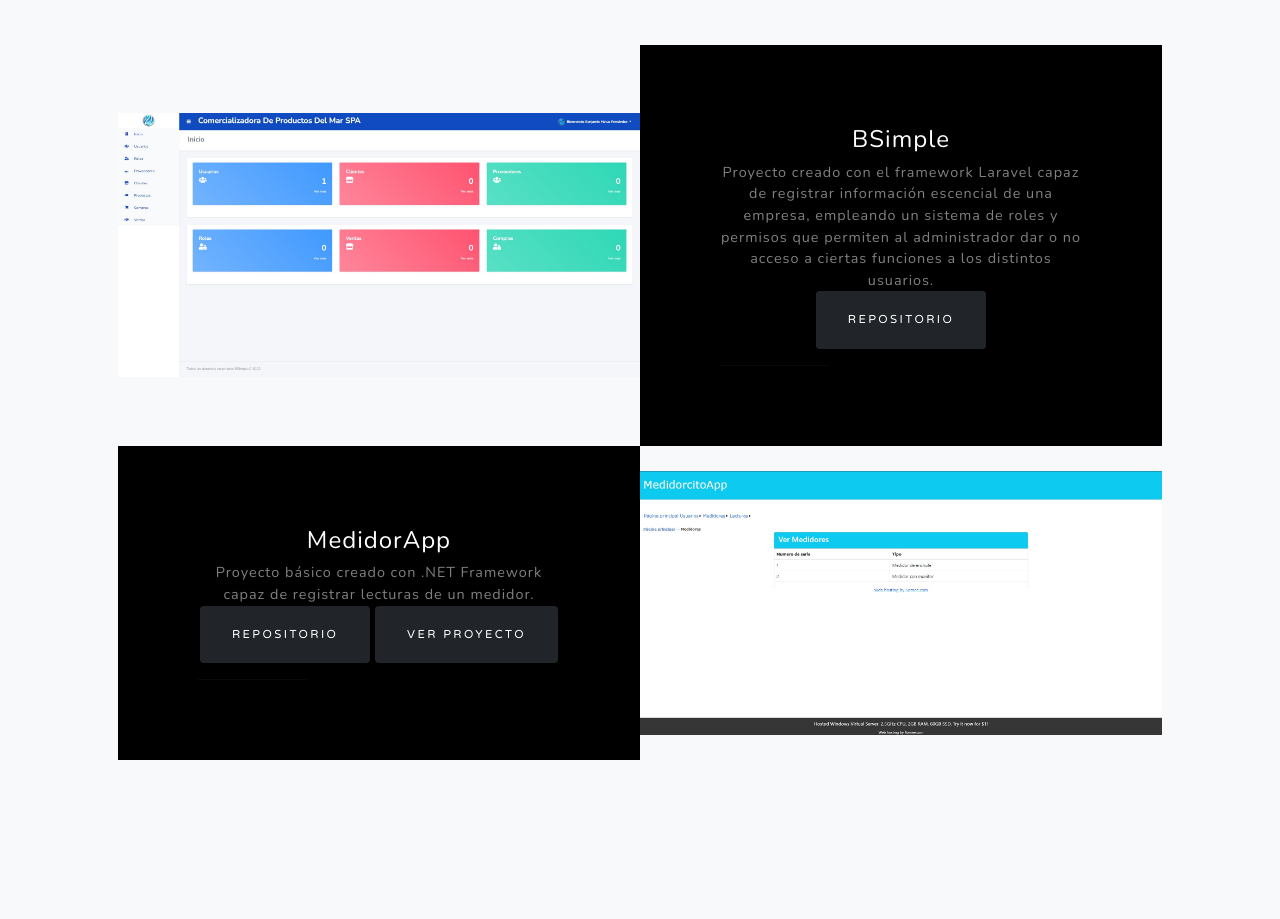
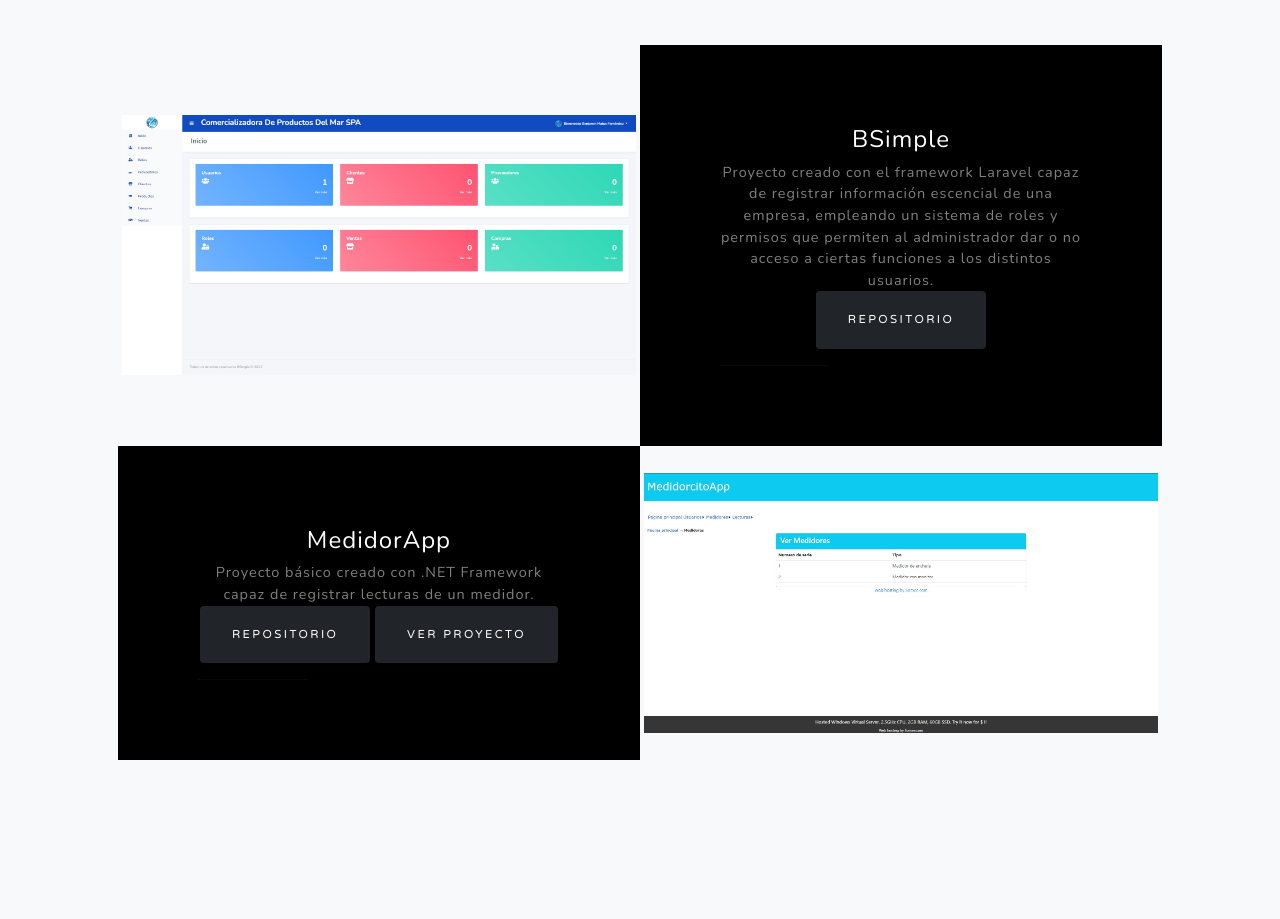
Before and after one commit to benjaminmatusf/benjaminmatusf.github.io, a plain HTML site: page index.html in a window 1280 px wide. Shown: the part 2889-3808 px from the top of the page. Drawn offline with nearby package versions, Linux system fonts and the light colour scheme.

Commit message:
corrigiendo errores visuales

```diff
--- a/index.html
+++ b/index.html
@@ -159,7 +159,7 @@
                 </div>
                 <!-- Proyecto Uno-->
                 <div class="row gx-0 mb-5 mb-lg-0 justify-content-center">
-                    <div class="col-lg-6 align-self-center"><img class="img-fluid" src="assets/img/demo-image-01.jpg" alt="..."></div>
+                    <div class="col-lg-6 align-self-center"> <div class="div p-1"> <img class="img-fluid" src="assets/img/demo-image-01.jpg" alt="..."></div> </div>
                     <div class="col-lg-6">
                         <div class="bg-black text-center h-100 project">
                             <div class="d-flex h-100">
@@ -177,7 +177,7 @@
                 <!-- Proyecto Dos-->
 
                 <div class="row gx-0 justify-content-center">
-                    <div class="col-lg-6 align-self-center"><img class="img-fluid" src="assets/img/demo-image-02.jpg" alt="..." /></div>
+                    <div class="col-lg-6 align-self-center"> <div class="div p-1"> <img class="img-fluid" src="assets/img/demo-image-02.jpg" alt="..." /> </div> </div>
                     <div class="col-lg-6 order-lg-first">
                         <div class="bg-black text-center h-100 project">
                             <div class="d-flex h-100">
```
